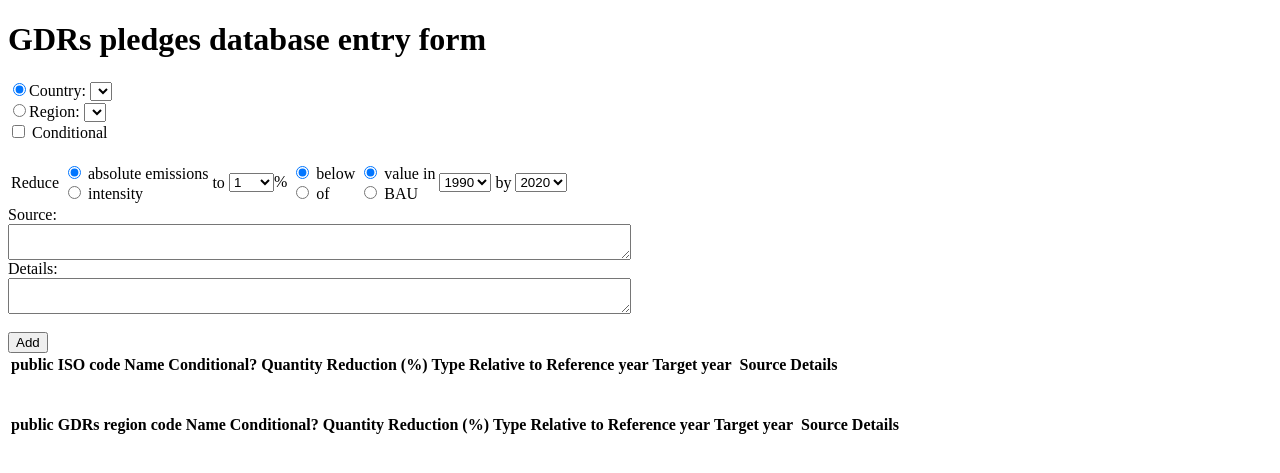
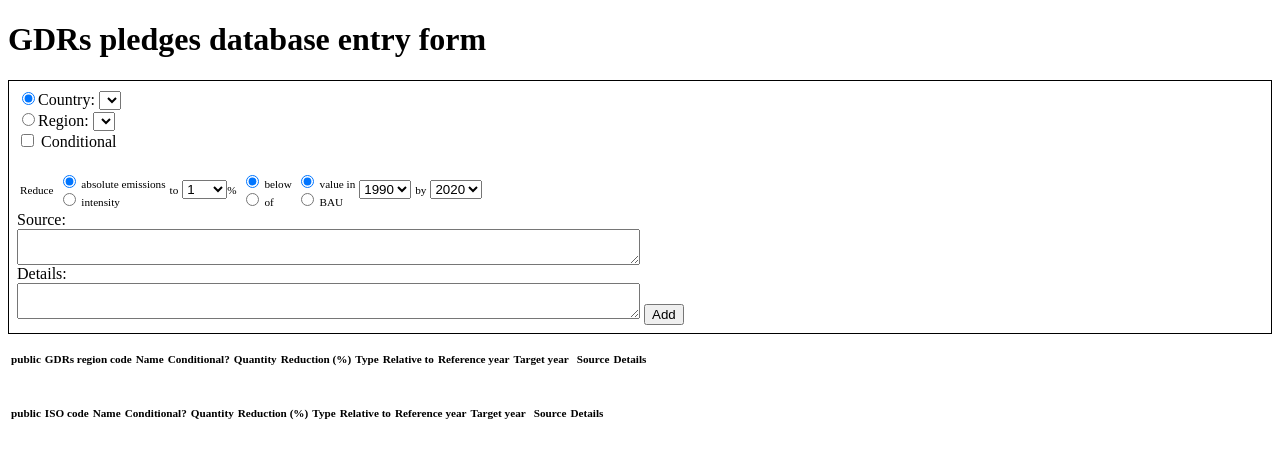
Before and after one commit to climateequityreferenceproject/cerc-web, a PHP site: page / in a window 1280 px wide. Shown: the top 473 px of the page. Run offline with PHP 8.4, Linux system fonts and the light colour scheme; data comes from the database, SQL or seed files in the repository; data that the repository does not hold is empty; some libraries are stand-ins or nearby versions.

Commit message:
Added a CSS file, shrunk the text in the tables, and put a border around the "add" controls. Also moved the regional table above the country table. [s:pivotal, t:27643289]

```diff
--- /dev/null
+++ b/public_html/databasemanager/pledgedb/css/pledges.css
@@ -0,0 +1,13 @@
+body {
+
+}
+
+table {
+    font-size: 0.7em;
+}
+
+#add {
+    border: 1px solid black;
+    padding: 0.5em;
+    margin-bottom: 1em;
+}
--- a/public_html/databasemanager/pledgedb/get_table.php
+++ b/public_html/databasemanager/pledgedb/get_table.php
@@ -22,7 +22,7 @@ SQL;
 
     mysql_close($db);
 
-    $html = "<table>";
+    $html = '<table id="country_tbl">';
     $html .= "<tr>";
     $html .= "<th>public</th>";
     $html .= "<th>ISO code</th>";
@@ -89,7 +89,7 @@ SQL;
 
     mysql_close($db);
 
-    $html = "<table>";
+    $html = '<table id="region_tbl">';
     $html .= "<tr>";
     $html .= "<th>public</th>";
     $html .= "<th>GDRs region code</th>";
@@ -133,6 +133,6 @@ SQL;
     return $html;
 }
 
+echo db_get_region_table();
+echo "<br /><br />";
 echo db_get_country_table();
-echo "<br /><br />";
-echo db_get_region_table();
--- a/public_html/databasemanager/pledgedb/index.php
+++ b/public_html/databasemanager/pledgedb/index.php
@@ -75,10 +75,12 @@ if ($_POST['form']) {
         <title>GDRs Pledges Database</title>
         <script type="text/javascript" src="tinymce/js/tinymce/jscripts/tiny_mce/tiny_mce.js"></script>
         <script type="text/javascript" src="tinymce/js/pledge_editor.js"></script>
+        <link rel="stylesheet" type="text/css" href="css/pledges.css" />
     </head>
     <body>
+        <div id="header-wrapper">
         <h1>GDRs pledges database entry form</h1>
-        <form name="add" method="post">
+        <form name="add" id="add" method="post">
             <input type="hidden" name="form" value="add"/>
             <!-- Country list-->
             <input type="radio" name="country_or_region" value="country" checked="checked" /><label for="iso3">Country: </label>
@@ -151,11 +153,11 @@ if ($_POST['form']) {
             <label>Source:</label><br/>
             <textarea name="source" cols="75" ></textarea><br />
             <label>Details:</label><br />
-            <textarea name="details" cols="75" rows="2" ></textarea><br />
-            <br />
+            <textarea name="details" cols="75" rows="2" ></textarea>
             <input type="submit" value ="Add" />
             <br />
         </form>
+        </div>
         <form name="table" method="post">
             <input type="hidden" name="form" value="table"/>
             <div id="table">
```
